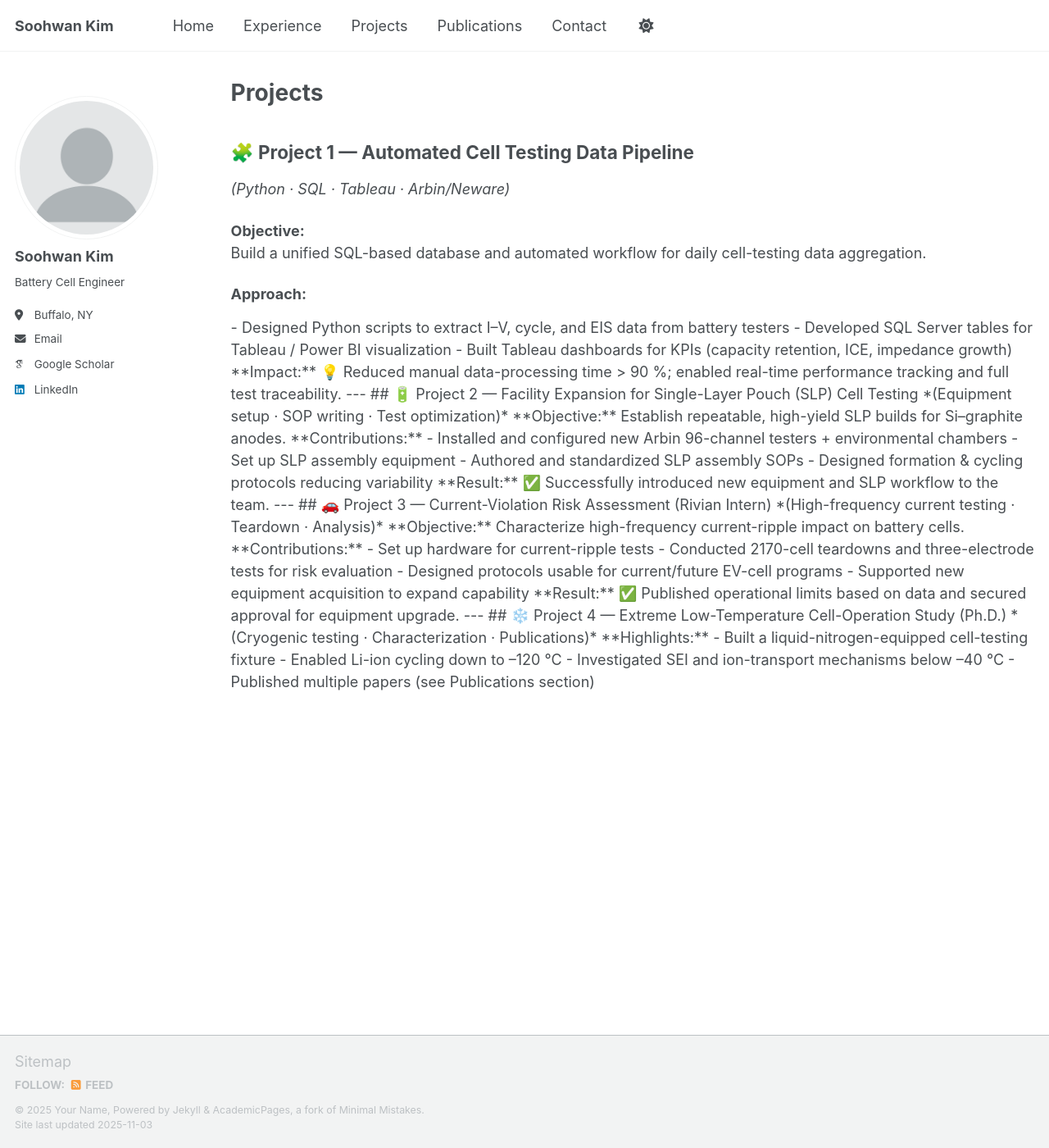
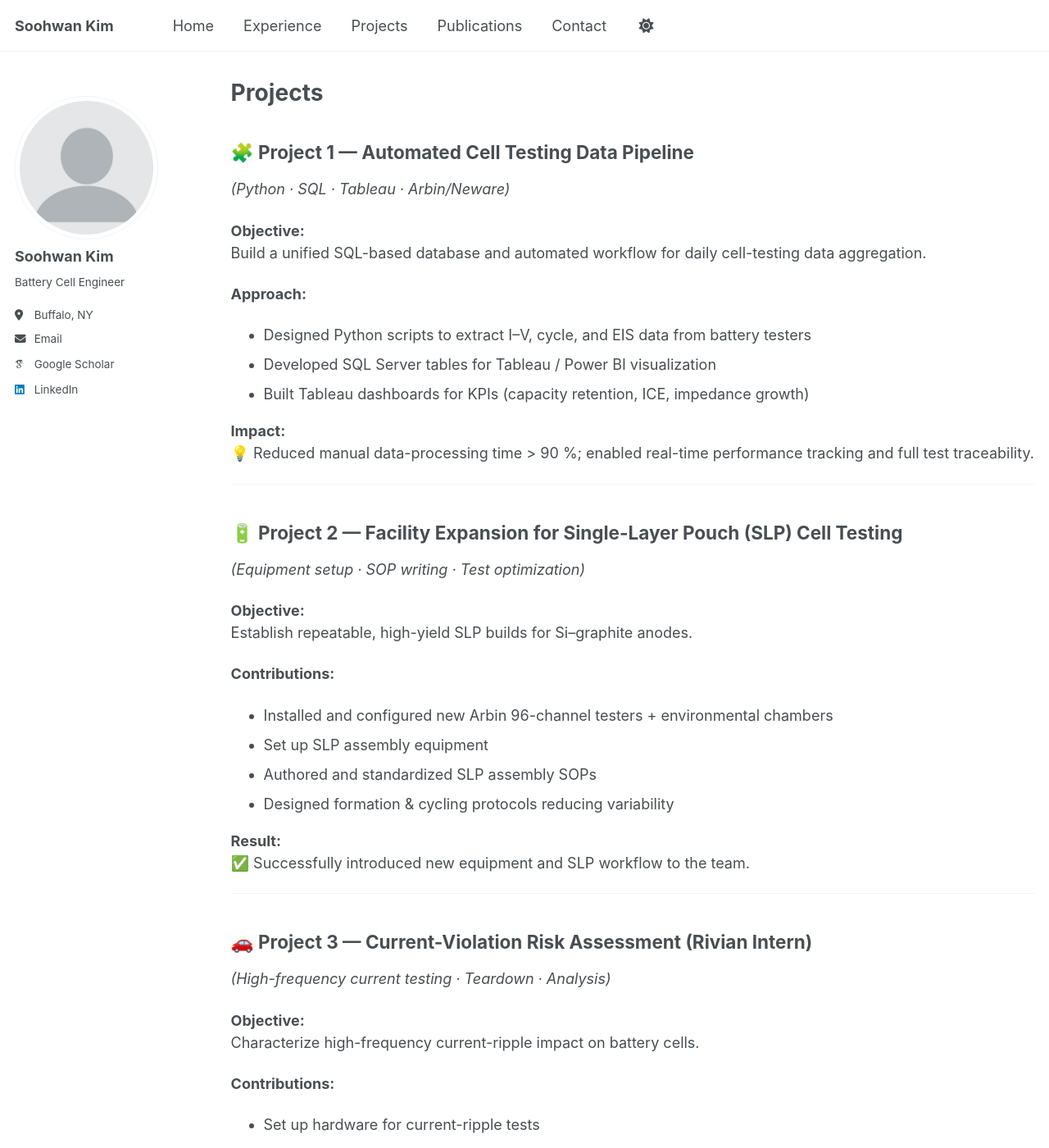
Before and after one commit to skim5674/skim5674.github.io, a Jekyll site: the page built from _pages/projects.md, in a window 1280 px wide and 1400 px high. Shown: the whole window at 82% size. Built offline with Jekyll 4.4.1, drawn with Linux system fonts in a browser that asks for light colours; some web fonts are replaced; a script that is not in the unit is left out; some of the changed text lies outside the part shown.

Commit message:
Update projects.md

```diff
--- a/_pages/projects.md
+++ b/_pages/projects.md
@@ -14,7 +14,6 @@ redirect_from:
 Build a unified SQL-based database and automated workflow for daily cell-testing data aggregation.
 
 **Approach:**
-<div style="margin-top:-0.5em">
 - Designed Python scripts to extract I–V, cycle, and EIS data from battery testers
 - Developed SQL Server tables for Tableau / Power BI visualization
 - Built Tableau dashboards for KPIs (capacity retention, ICE, impedance growth)
```
